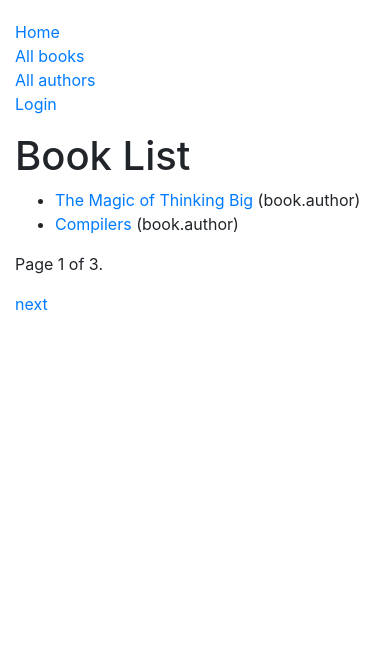
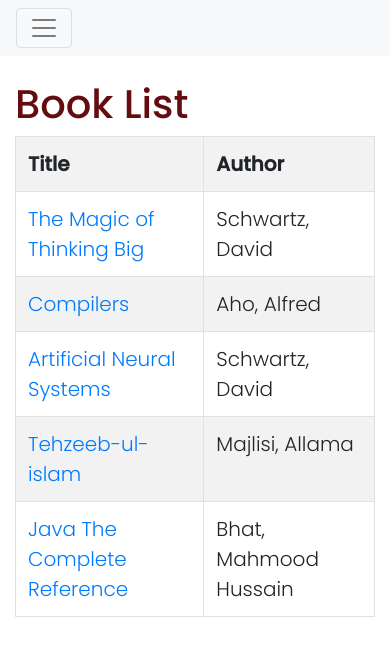
Before and after one commit to Mahmood-Hussain/locallibrary, a Django app: page /catalog/books/ in a window 390 px wide. Shown: the top 656 px of the page. Run offline with Django 3.2, Linux system fonts and the light colour scheme; data comes from the database, SQL or seed files in the repository; both versions use the stored data as it was after the commit; some libraries are stand-ins or nearby versions.

Commit message:
added css

```diff
--- a/catalog/static/catalog/css/styles.css
+++ b/catalog/static/catalog/css/styles.css
@@ -1,5 +1,20 @@
-.sidebar-nav {
-    margin-top: 20px;
-    padding: 0;
-    list-style: none;
+body {
+    font-family: 'Poppins', sans-serif;
+    font-size: 20px;
+    font-weight: 200;
 }
+.nav li a {
+    color: aliceblue;
+}
+.navbar-default {
+    background-color: #61a4e7 !important;
+}
+.btn-warning {
+    background-color: #650c10 !important;
+}
+.theme-color {
+    color: #650c10 !important;
+}
+@media screen and (max-width: 1000px) {
+
+}
--- a/catalog/templates/catalog/base_generic.html
+++ b/catalog/templates/catalog/base_generic.html
@@ -5,6 +5,7 @@
   <meta charset="utf-8">
   <meta name="viewport" content="width=device-width, initial-scale=1">
   <link rel="stylesheet" href="https://stackpath.bootstrapcdn.com/bootstrap/4.1.3/css/bootstrap.min.css">
+  <link href="https://fonts.googleapis.com/css?family=Poppins:300,400,500" rel="stylesheet">
   <!-- Add additional CSS in static file -->
   {% load static %}
   <link rel="stylesheet" href="{% static 'catalog/css/styles.css' %}">
@@ -12,29 +13,54 @@
 <body>
   <div class="container-fluid">
     <div class="row">
-      <div class="col-sm-2">
+      <div class="col-sm-2 p-0">
         {% block sidebar %}
-        <ul class="sidebar-nav">
-          <li><a href="{% url 'index' %}">Home</a></li>
-          <li><a href="{% url 'books' %}">All books</a></li>
-          <li><a href="{% url 'authors' %}">All authors</a></li>
+        <nav class="navbar navbar-expand-lg navbar-light bg-light">
+             <button class="navbar-toggler" type="button" data-toggle="collapse" data-target="#navbarSupportedContent" aria-controls="navbarSupportedContent" aria-expanded="false" aria-label="Toggle navigation">
+                <span class="navbar-toggler-icon"></span>
+             </button>
+             <div class="collapse navbar-collapse" id="navbarSupportedContent">
+                <div class="nav flex-sm-column flex-row">
+                  <li class="nav-item">
+                      <img class="logo py-3" src="{% static 'catalog/img/logo.png' %}" alt="Logo" style="width: 120px;">
+                  </li>
+                  <li class="nav-item btn btn-warning btn-block">
+                      <a class="nav-link" href="{% url 'index' %}">Home</a>
+                  </li>
+                  <li class="nav-item btn btn-warning btn-block">
+                      <a class="nav-link" href="{% url 'books' %}">All books</a>
+                  </li>
+                  <li class="nav-item btn btn-warning btn-block">
+                      <a class="nav-link" href="{% url 'authors' %}">All authors</a>
+                  </li>
                   {% if user.is_authenticated %}
-              <li>User: {{ user.get_username }}</li>
-              <li><a href="{% url 'my-borrowed' %}">My Borrowed</a></li>
-              <li><a href="{% url 'logout' %}?next={{ request.path }}">Logout</a></li>
+                      <li class="py-2">User: </li>
+                       <li class="nav-item pb-2 text-primary"> <strong>{{ user.get_username }}</strong></li>
+                      <li class="nav-item btn btn-warning btn-block">
+                          <a class="nav-link" href="{% url 'my-borrowed' %}">My Borrowed</a>
+                      </li>
+                      <li class="nav-item btn btn-warning btn-block">
+                          <a class="nav-link" href="{% url 'logout' %}?next={{ request.path }}">Logout</a>
+                      </li>
                       {% if user.is_staff %}
                           <hr>
                           <li>Staff</li>
                           {% if perms.catalog.can_mark_returned %}
                                 <!-- We can mark a BookInstance as returned. -->
                                 <!-- Perhaps add code to link to a "book return" view here. -->
-                      <li><a href="{% url 'all-borrowed' %}">Borrowed</a></li>
+                              <li class="nav-item btn btn-warning btn-block">
+                                  <a class="nav-link" href="{% url 'all-borrowed' %}">Borrowed</a>
+                              </li>
                           {% endif %}
                       {% endif %}
                   {% else %}
-              <li><a href="{% url 'login' %}?next={{ request.path }}">Login</a></li>
+                      <li class="nav-item btn btn-warning btn-block">
+                          <a class="nav-link" href="{% url 'login' %}?next={{ request.path }}">Login</a>
+                      </li>
                   {% endif %}
-        </ul>
+                </div>
+            </div>
+        </nav>
         {% endblock %}
       </div>
       <div class="col-sm-10 ">
@@ -59,5 +85,8 @@
       </div>
     </div>
   </div>
+<script src="https://code.jquery.com/jquery-3.3.1.slim.min.js" integrity="sha384-q8i/X+965DzO0rT7abK41JStQIAqVgRVzpbzo5smXKp4YfRvH+8abtTE1Pi6jizo" crossorigin="anonymous"></script>
+<script src="https://cdnjs.cloudflare.com/ajax/libs/popper.js/1.14.3/umd/popper.min.js" integrity="sha384-ZMP7rVo3mIykV+2+9J3UJ46jBk0WLaUAdn689aCwoqbBJiSnjAK/l8WvCWPIPm49" crossorigin="anonymous"></script>
+<script src="https://stackpath.bootstrapcdn.com/bootstrap/4.1.3/js/bootstrap.min.js" integrity="sha384-ChfqqxuZUCnJSK3+MXmPNIyE6ZbWh2IMqE241rYiqJxyMiZ6OW/JmZQ5stwEULTy" crossorigin="anonymous"></script>
 </body>
 </html>
--- a/catalog/templates/catalog/book_list.html
+++ b/catalog/templates/catalog/book_list.html
@@ -1,16 +1,27 @@
 {% extends "catalog/base_generic.html" %}
 
 {% block content %}
-    <h1>Book List</h1>
-    {% if book_list %}
-        <ul>
-        {% for book in book_list %}
-            <li>
-                <a href="{{ book.get_absolute_url }}">{{ book.title }}</a> (book.author)
-            </li>
-        {% endfor %}
-        </ul>
-    {% else %}
-        <p>There are no available books in the library.</p>
-    {% endif %}
+    <h1 class="theme-color pt-4">Book List</h1>
+    <div class="table-responsive">
+        <table class="table table-striped table-condensed table-bordered">
+            <tr>
+                <th>Title</th>
+                <th>Author</th>
+            </tr>
+            {% if book_list %}
+                {% for book in book_list %}
+                <tr>
+                    <td>
+                        <a href="{{ book.get_absolute_url }}">{{ book.title }}</a>
+                    </td>
+                    <td>{{ book.author }}</td>
+                </tr>
+                {% endfor %}
+            {% else %}
+                <tr>
+                    <td>There are no available books in the library.</td>
+                </tr>
+            {% endif %}
+        </table>
+    </div>
 {% endblock %}
--- a/catalog/views.py
+++ b/catalog/views.py
@@ -45,7 +45,7 @@
 # class view for books
 class BookListView(generic.ListView):
     model = Book
-    paginate_by = 2
+    paginate_by = 10
 
 # detail view of book
 class BookDetailView(generic.DetailView):
@@ -54,7 +54,7 @@
 # class view of Author
 class AuthorListView(generic.ListView):
     model = Author
-    paginate_by = 3
+    paginate_by = 10
 
 class AuthorDetailView(generic.DetailView):
     model = Author
```
Also changed, not shown: catalog/templates/catalog/author_list.html (+22 -12 lines), catalog/templates/catalog/index.html (+14 -11 lines), templates/registration/login.html (+13 -5 lines), catalog/static/catalog/img/logo.png (added), db.sqlite3. Lines whose indentation alone changed are shown as unchanged.
